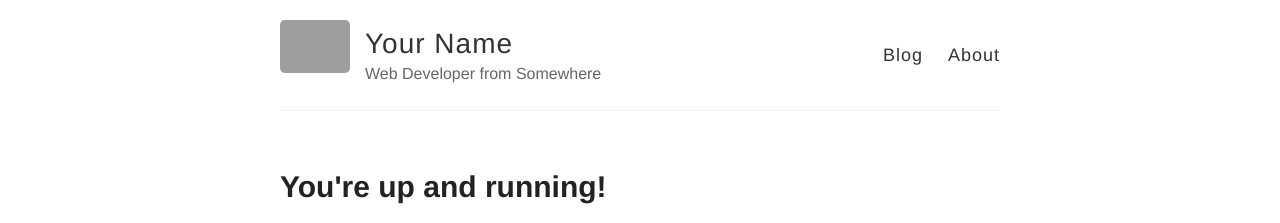
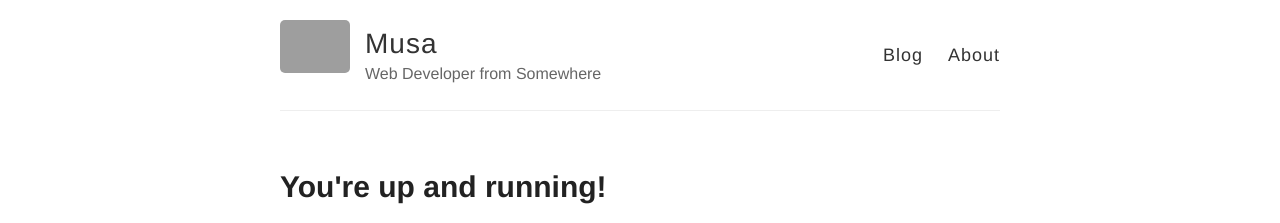
Before and after one commit to SamwelMN/samwelmn.github.io, a Jekyll site: the page built from writeups/_posts/2014-3-3-Hello-World.md, in a window 1280 px wide. Shown: the top 223 px of the page. Built offline with Jekyll 4.4.1, drawn with Linux system fonts in a browser that asks for light colours; grey boxes are pictures that could not be loaded.

Commit message:
Update _config.yml

```diff
--- a/writeups/_config.yml
+++ b/writeups/_config.yml
@@ -3,7 +3,7 @@
 #
 
 # Name of your site (displayed in the header)
-name: Your Name
+name: Musa
 
 # Short bio or description (displayed in the header)
 description: Web Developer from Somewhere
```
